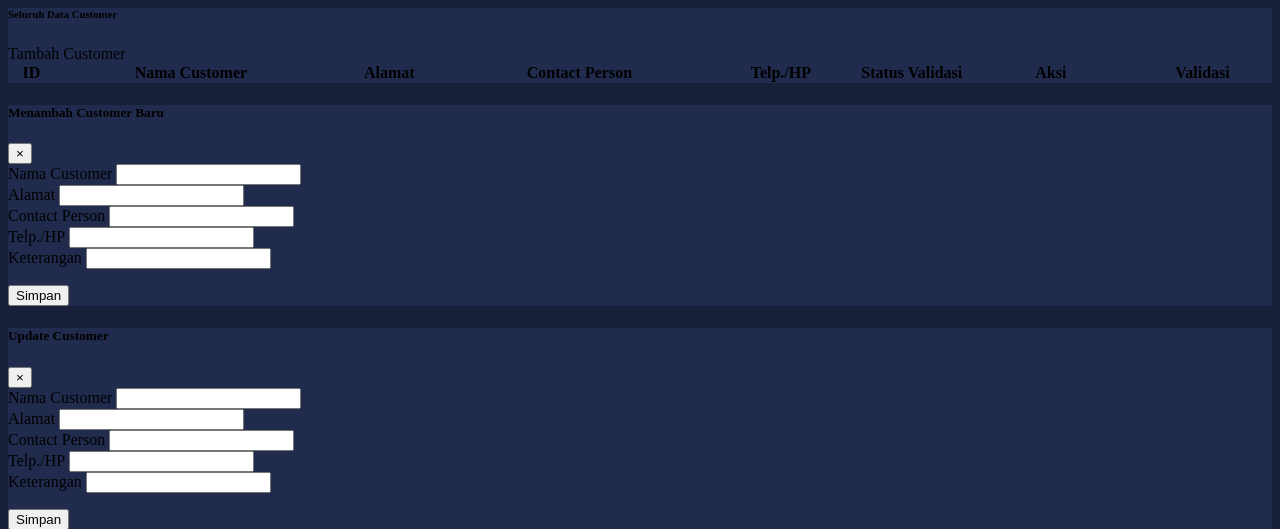
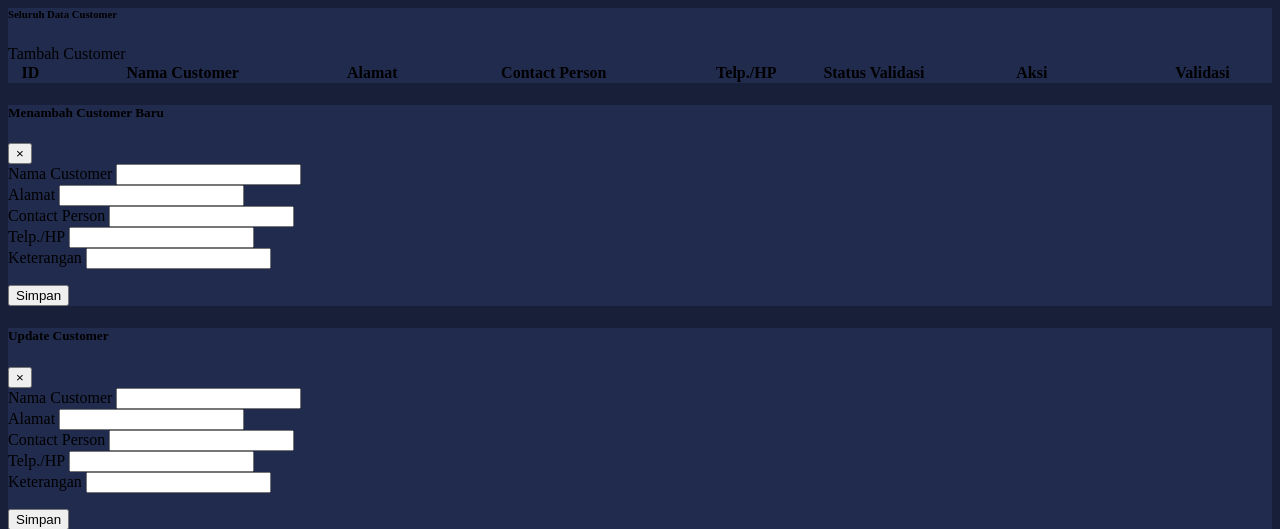
Before and after one commit to aldiindrawan12/skb_revisi, a CodeIgniter app: the page made by application/views/home/customer.php in a window 1280 px wide. Shown: the top 529 px of the page. Run offline with CodeIgniter, Linux system fonts and the light colour scheme; lists and menus that the app fills with data are empty.

Commit message:
update finish

```diff
--- a/application/views/home/customer.php
+++ b/application/views/home/customer.php
@@ -1,8 +1,8 @@
 <body class="mt-5" style='background-color:#182039';>
 
-<div class="container mt-5" style='background-color:#182039';>
+<div class="container-fluid mt-5" style='background-color:#182039';>
     <div class="card shadow mb-4" style='background-color:#212B4E';>
-    <div class="card-header py-3" style='background-color:#212B4E';>
+    <div class="card-header" style='background-color:#212B4E';>
         <h6 class="m-0 font-weight-bold text-light float-left">Seluruh Data Customer</h6>
         <a class="btn btn-primary btn-icon-split float-right btn-sm" data-toggle='modal' data-target='#popup-customer'>
             <span class="icon text-white-100">
@@ -25,7 +25,7 @@
                         <th class="text-center" scope="col">Contact Person</th>
                         <th class="text-center" scope="col">Telp./HP</th>
                         <th class="text-center" width="9%" scope="col">Status Validasi</th>
-                        <th class="text-center" width="13%" scope="col">Aksi</th>
+                        <th class="text-center" width="16%" scope="col">Aksi</th>
                         <th class="text-center" width="11%" scope="col">Validasi</th>
                     </tr>
                 </thead>
--- a/application/views/home/rute_muatan.php
+++ b/application/views/home/rute_muatan.php
@@ -1,7 +1,7 @@
 <body class="mt-5" style='background-color:#182039';>
 
 <!-- MENGGUNAKAN NAMA KOLOM YANG ENGKEL AJA -->
-<div class="container  mt-5" style='background-color:#182039';>
+<div class="container-fluid  mt-5" style='background-color:#182039';>
     <div class="card shadow mb-4" style='background-color:#212B4E';>
     <div class="card-header py-3" style='background-color:#212B4E';>
         <h6 class="m-0 font-weight-bold text-light float-left">Seluruh Data Rute dan Muatan</h6>
```
